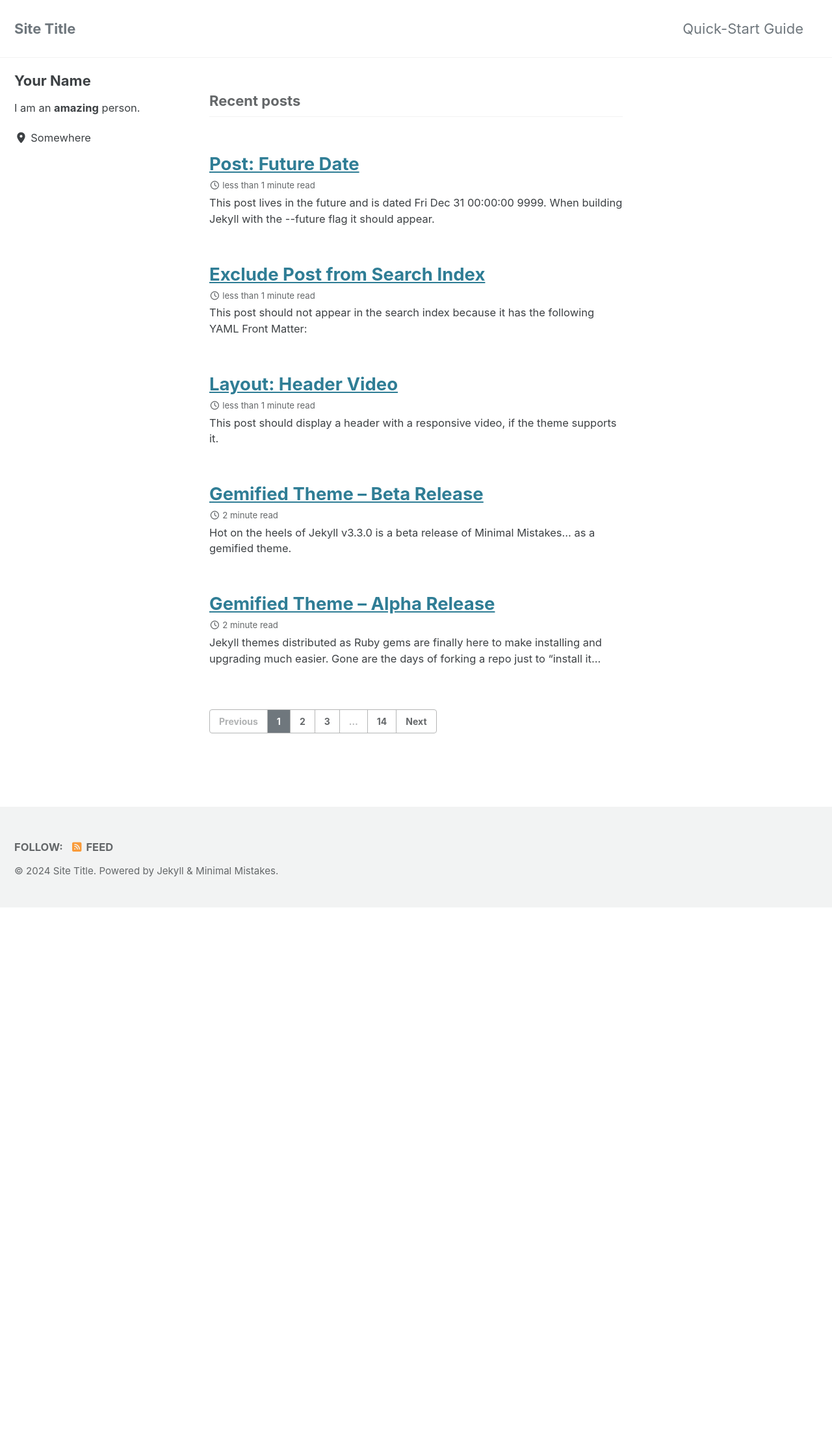
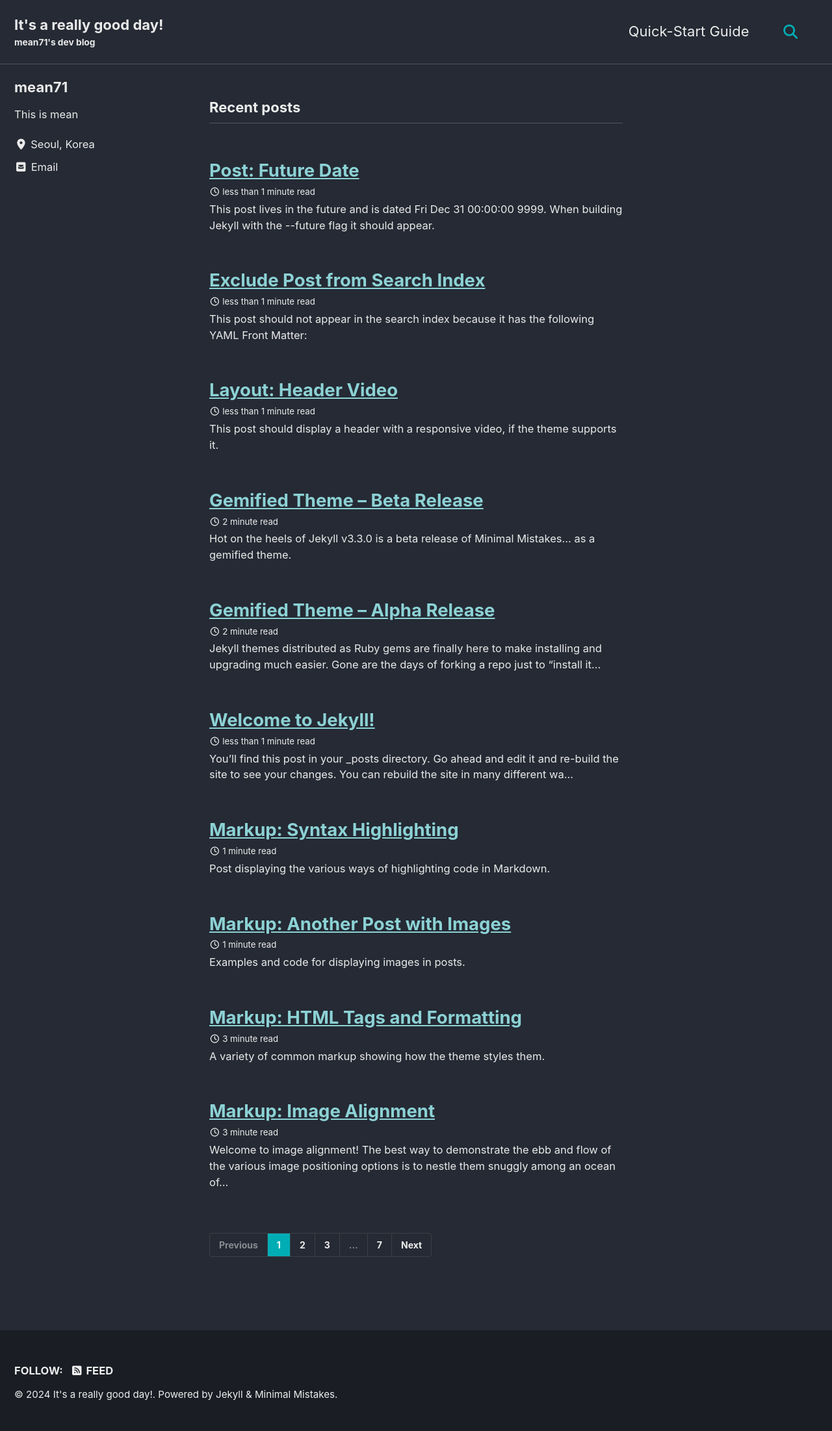
Before and after one commit to mean71/mean71.github.io, a Jekyll site: the page built from index.html, in a window 1280 px wide. Shown: the whole page at 65% size. Built offline with Jekyll 4.4.1, drawn with Linux system fonts in a browser that asks for light colours; cached includes are drawn as plain includes; the list of posts is cut into pages by our own code; before the commit the page ends 1397 px from its top, so only the background shows below that.

Commit message:
Update _config.yml

```diff
--- a/_config.yml
+++ b/_config.yml
@@ -10,31 +10,31 @@
 # Review documentation to determine if you should use `theme` or `remote_theme`
 # https://mmistakes.github.io/minimal-mistakes/docs/quick-start-guide/#installing-the-theme
 
-# theme                  : "minimal-mistakes-jekyll"
-# remote_theme           : "mmistakes/minimal-mistakes"
-minimal_mistakes_skin    : "default" # "air", "aqua", "contrast", "dark", "dirt", "neon", "mint", "plum", "sunrise"
+theme                  : "minimal-mistakes-jekyll"
+remote_theme             : "mmistakes/minimal-mistakes@4.26.2" # remote_theme  : "mmistakes/minimal-mistakes"
+minimal_mistakes_skin    : "dark" # "air", "aqua", "contrast", "dark", "dirt", "neon", "mint", "plum", "sunrise"
 
 # Site Settings
 locale                   : "en-US"
 rtl                      : # true, false (default) # turns direction of the page into right to left for RTL languages
-title                    : "Site Title"
-title_separator          : "-"
-subtitle                 : # site tagline that appears below site title in masthead
-name                     : "Your Name"
-description              : "An amazing website."
-url                      : # the base hostname & protocol for your site e.g. "https://mmistakes.github.io"
-baseurl                  : # the subpath of your site, e.g. "/blog"
-repository               : # GitHub username/repo-name e.g. "mmistakes/minimal-mistakes"
+title                    : "It's a really good day!"
+title_separator          : "|"
+subtitle                 : "mean71's dev blog" # site tagline that appears below site title in masthead
+name                     : "mean71"
+description              : "WOWOWOW"
+url                      : "https://mean71.github.io/" # the base hostname & protocol for your site e.g.
+baseurl                  : "/mean71" # the subpath of your site, e.g. "/blog"
+repository               : "mean71/mean71.github.io" # GitHub username/repo-name e.g. "mmistakes/minimal-mistakes"
 teaser                   : # path of fallback teaser image, e.g. "/assets/images/500x300.png"
 logo                     : # path of logo image to display in the masthead, e.g. "/assets/images/88x88.png"
 masthead_title           : # overrides the website title displayed in the masthead, use " " for no title
-breadcrumbs              : # true, false (default)
+breadcrumbs              : true # true, false (default)
 words_per_minute         : 200
-enable_copy_code_button  : # true, false (default)
+enable_copy_code_button  : true # true, false (default)
 copyright                : # "copyright" name, defaults to site.title
 copyright_url            : # "copyright" URL, defaults to site.url
 comments:
-  provider               : # false (default), "disqus", "discourse", "facebook", "staticman", "staticman_v2", "utterances", "giscus", "custom"
+  provider               : "utterances" # false (default), "disqus", "discourse", "facebook", "staticman", "staticman_v2", "utterances", "giscus", "custom"
   disqus:
     shortname            : # https://help.disqus.com/customer/portal/articles/466208-what-s-a-shortname-
   discourse:
@@ -46,7 +46,7 @@ comments:
     colorscheme          : # "light" (default), "dark"
   utterances:
     theme                : # "github-light" (default), "github-dark"
-    issue_term           : # "pathname" (default)
+    issue_term           : "pathname" # (default)
   giscus:
     repo_id              : # Shown during giscus setup at https://giscus.app
     category_name        : # Full text name of the category
@@ -68,11 +68,11 @@ reCaptcha:
 atom_feed:
   path                   : # blank (default) uses feed.xml
   hide                   : # true, false (default)
-search                   : # true, false (default)
-search_full_content      : # true, false (default)
+search                   : true # true, false (default)
+search_full_content      : true # true, false (default)
 search_provider          : # lunr (default), algolia, google
 lunr:
-  search_within_pages    : # true, false (default)
+  search_within_pages    : true # true, false (default)
 algolia:
   application_id         : # YOUR_APPLICATION_ID
   index_name             : # YOUR_INDEX_NAME
@@ -113,15 +113,15 @@ analytics:
 
 # Site Author
 author:
-  name             : "Your Name"
+  name             : "mean71"
   avatar           : # path of avatar image, e.g. "/assets/images/bio-photo.jpg"
-  bio              : "I am an **amazing** person."
-  location         : "Somewhere"
-  email            :
+  bio              : "This is mean"
+  location         : "Seoul, Korea"
+  email            : "losleepotatool@gmail.com"
   links:
     - label: "Email"
       icon: "fas fa-fw fa-envelope-square"
-      # url: "mailto:your.name@email.com"
+      # url: "losleepotatool@gmail.com"
     - label: "Website"
       icon: "fas fa-fw fa-link"
       # url: "https://your-website.com"
@@ -133,7 +133,7 @@ author:
       # url: "https://facebook.com/"
     - label: "GitHub"
       icon: "fab fa-fw fa-github"
-      # url: "https://github.com/"
+      # url: "https://github.com/mean71"
     - label: "Instagram"
       icon: "fab fa-fw fa-instagram"
       # url: "https://instagram.com/"
@@ -149,7 +149,7 @@ footer:
       # url:
     - label: "GitHub"
       icon: "fab fa-fw fa-github"
-      # url:
+      # url: "https://github.com/mean71"
     - label: "GitLab"
       icon: "fab fa-fw fa-gitlab"
       # url:
@@ -231,7 +231,7 @@ timezone: # https://en.wikipedia.org/wiki/List_of_tz_database_time_zones
 
 
 # Pagination with jekyll-paginate
-paginate: 5 # amount of posts to show
+paginate: 10 # amount of posts to show
 paginate_path: /page:num/
 
 # Pagination with jekyll-paginate-v2
@@ -320,6 +320,6 @@ defaults:
       layout: single
       author_profile: true
       read_time: true
-      comments: # true
+      comments: true # true
       share: true
       related: true
```
